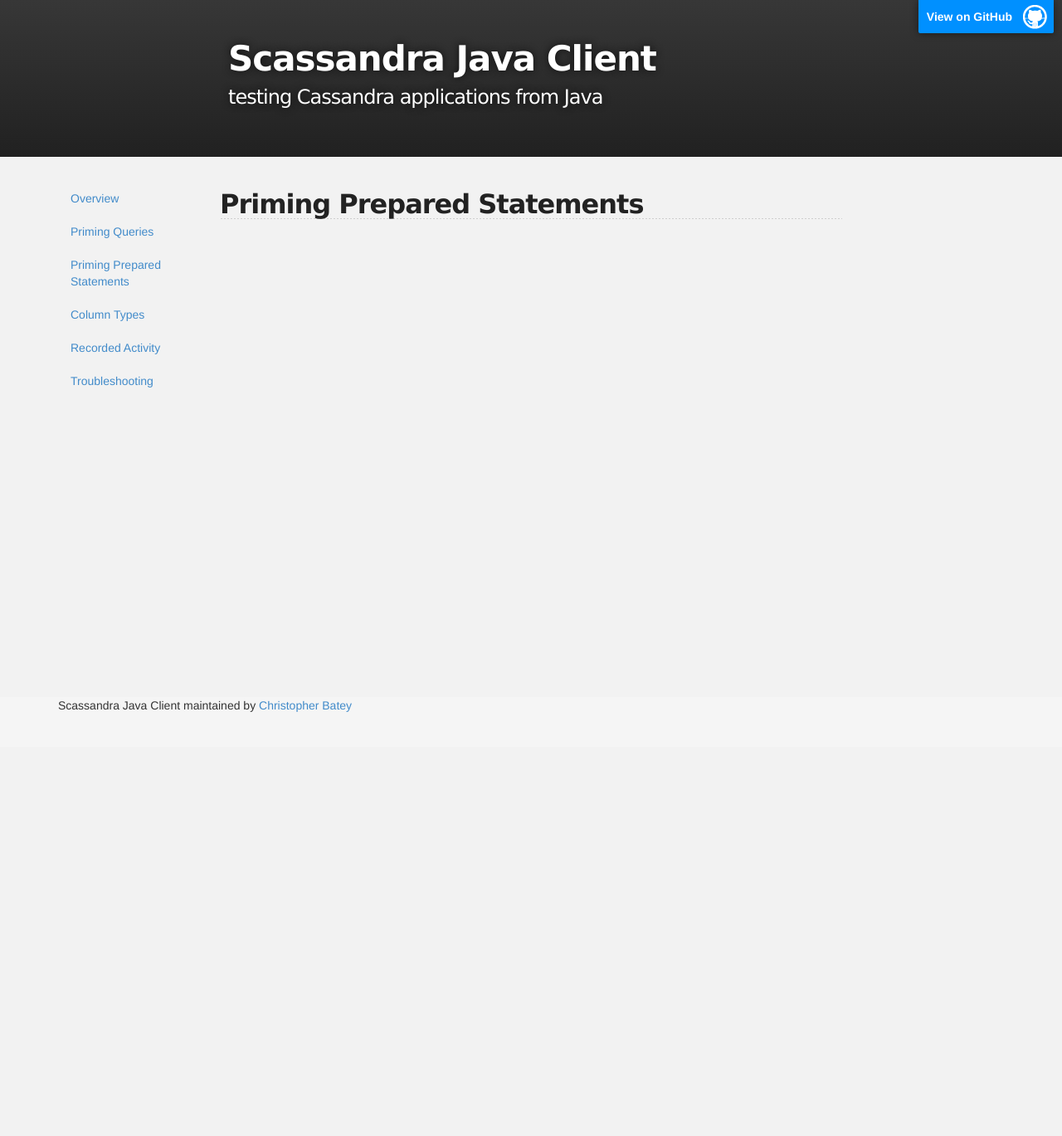
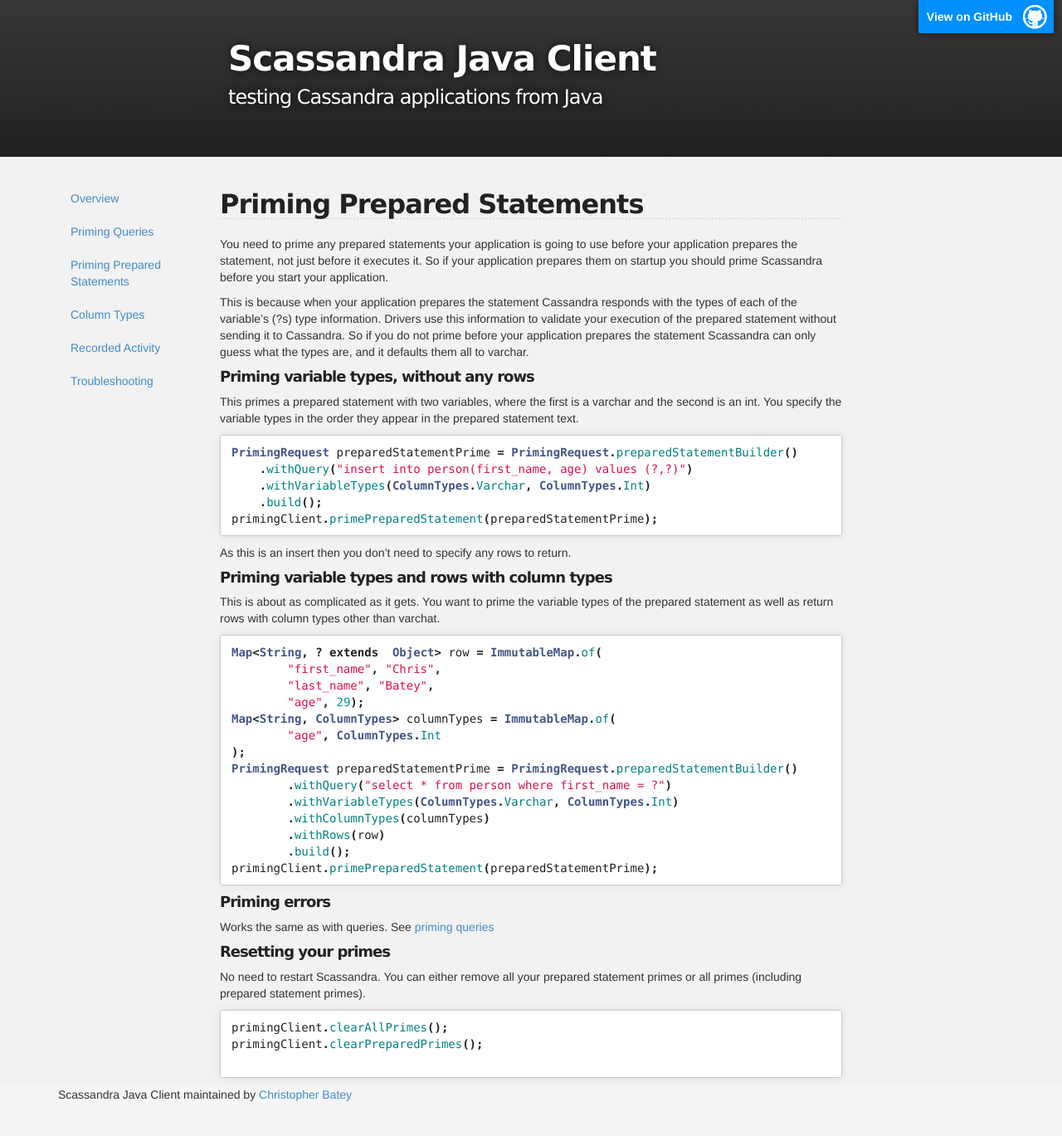
Before and after one commit to zznate/java-client, a Jekyll site: the page built from priming-ps.md, in a window 1280 px wide. Shown: the whole page at 83% size. Built offline with Jekyll 4.4.1, drawn with Linux system fonts in a browser that asks for light colours; Markdown is read by kramdown in place of the engine named in the settings; before the commit the page ends 900 px from its top, so only the background shows below that.

Commit message:
adding docs for priming prepared statements and avtivity verification

````diff
--- a/priming-ps.md
+++ b/priming-ps.md
@@ -2,3 +2,63 @@
 layout: default
 ---
 ## Priming Prepared Statements
+
+You need to prime any prepared statements your application is going to use before your application prepares the statement,
+not just before it executes it. So if your application prepares them on startup you should prime Scassandra before you
+start your application.
+
+This is because when your application prepares the statement Cassandra responds with the types of each of the variable's (?s)
+type information. Drivers use this information to validate your execution of the prepared statement without sending it to
+Cassandra. So if you do not prime before your application prepares the statement Scassandra can only guess what the types are,
+ and it defaults them all to varchar.
+
+#### Priming variable types, without any rows
+
+This primes a prepared statement with two variables, where the first is a varchar and the second is an int. You specify
+the variable types in the order they appear in the prepared statement text.
+
+```java
+PrimingRequest preparedStatementPrime = PrimingRequest.preparedStatementBuilder()
+    .withQuery("insert into person(first_name, age) values (?,?)")
+    .withVariableTypes(ColumnTypes.Varchar, ColumnTypes.Int)
+    .build();
+primingClient.primePreparedStatement(preparedStatementPrime);
+```
+
+As this is an insert then you don't need to specify any rows to return.
+
+#### Priming variable types and rows with column types
+
+This is about as complicated as it gets. You want to prime the variable types of the prepared statement as well as
+return rows with column types other than varchat.
+
+```java
+Map<String, ? extends  Object> row = ImmutableMap.of(
+        "first_name", "Chris",
+        "last_name", "Batey",
+        "age", 29);
+Map<String, ColumnTypes> columnTypes = ImmutableMap.of(
+        "age", ColumnTypes.Int
+);
+PrimingRequest preparedStatementPrime = PrimingRequest.preparedStatementBuilder()
+        .withQuery("select * from person where first_name = ?")
+        .withVariableTypes(ColumnTypes.Varchar, ColumnTypes.Int)
+        .withColumnTypes(columnTypes)
+        .withRows(row)
+        .build();
+primingClient.primePreparedStatement(preparedStatementPrime);
+```
+
+#### Priming errors
+
+Works the same as with queries. See [priming queries]({{ site.baseurl }}/priming-query)
+
+#### Resetting your primes
+
+No need to restart Scassandra. You can either remove all your prepared statement primes or all primes (including prepared statement primes).
+
+```java
+primingClient.clearAllPrimes();
+primingClient.clearPreparedPrimes();
+
+```
````
Also changed, not shown: activity.md (+37 -0 lines).
